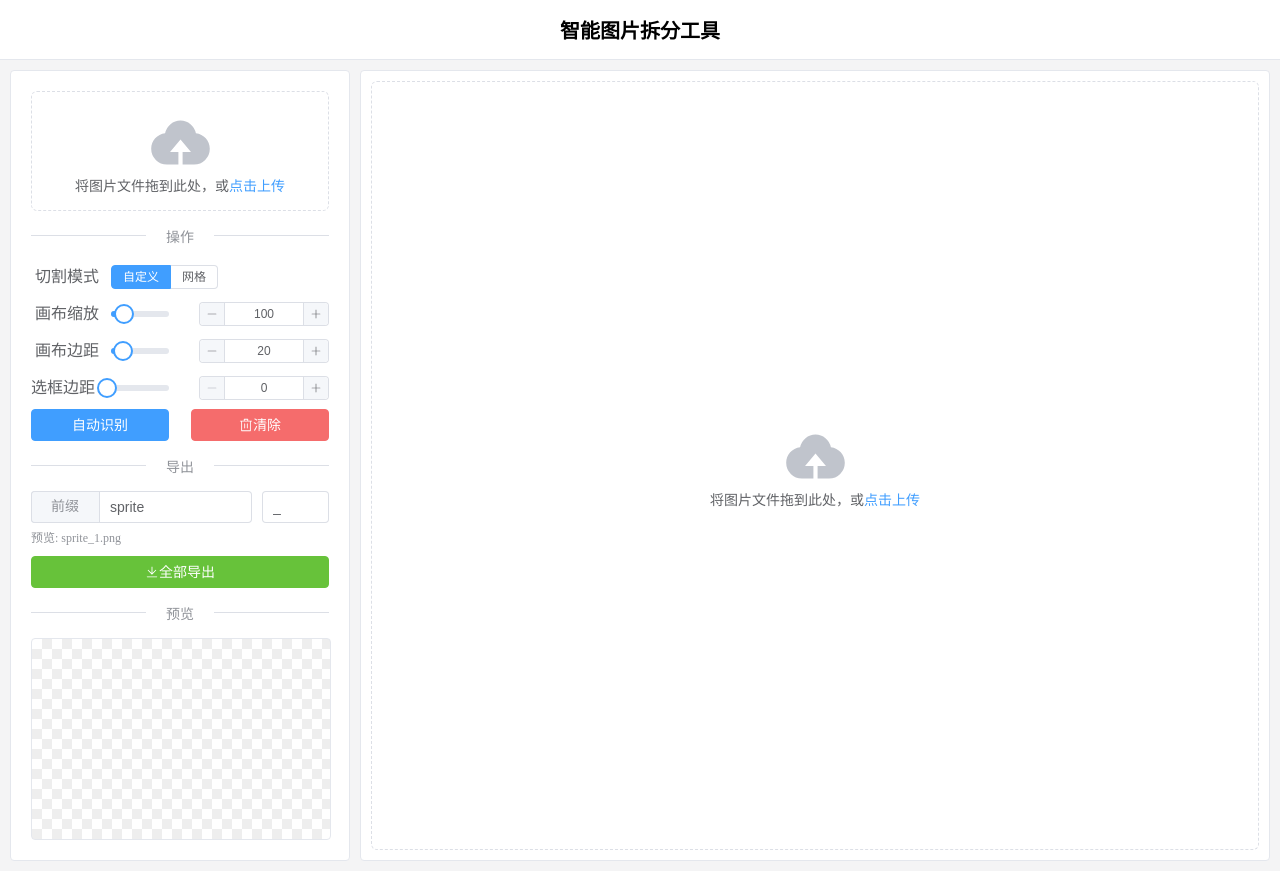
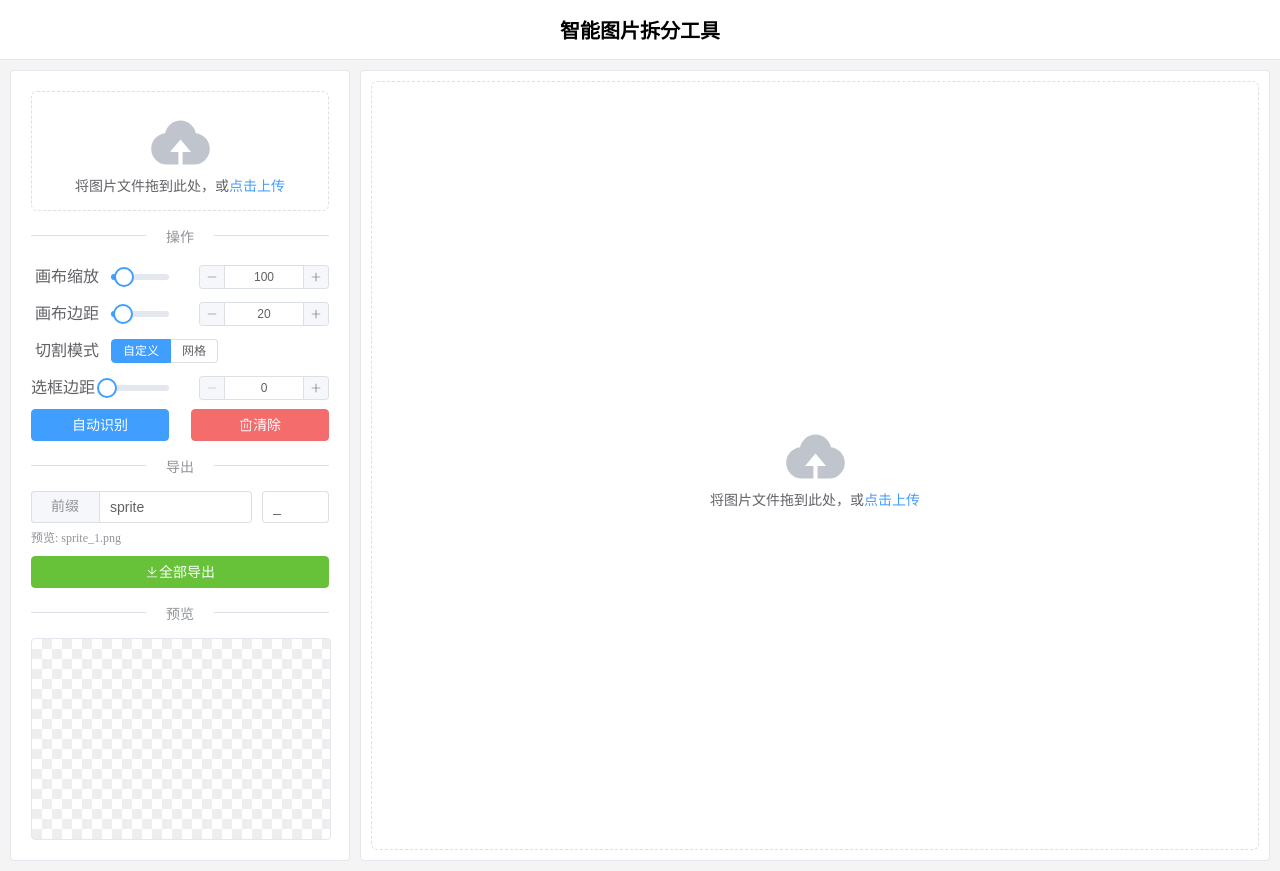
Before and after one commit to ask-tao/image-splitter, a Vue app: page / in a window 1280 px wide. Built offline with nearby package versions, Linux system fonts and the light colour scheme.

Commit message:
feat(canvas): 添加画布缩放和边距设置功能，优化用户界面

```diff
--- a/src/App.vue
+++ b/src/App.vue
@@ -22,6 +22,12 @@
             </el-upload>
 
             <el-divider>操作</el-divider>
+            <el-form-item label-width="80px" label="画布缩放">
+              <el-slider v-model="canvasZoom" :min="10" :max="400" :step="10" show-input size="small" />
+            </el-form-item>
+            <el-form-item label-width="80px" label="画布边距">
+              <el-slider v-model="canvasPadding" :min="0" :max="100" show-input size="small" />
+            </el-form-item>
             <el-form-item label-width="80px" label="切割模式">
               <el-radio-group v-model="slicingMode" size="small">
                 <el-radio-button label="custom">自定义</el-radio-button>
@@ -30,12 +36,6 @@
             </el-form-item>
 
             <div v-if="slicingMode === 'custom'">
-              <el-form-item label-width="80px" label="画布缩放">
-                <el-slider v-model="canvasZoom" :min="10" :max="400" :step="10" show-input size="small" />
-              </el-form-item>
-              <el-form-item label-width="80px" label="画布边距">
-                <el-slider v-model="canvasPadding" :min="0" :max="100" show-input size="small" />
-              </el-form-item>
               <el-form-item label-width="auto" label="选框边距">
                 <el-slider v-model="autoDetectPadding" :min="0" :max="20" :step="1" show-input size="small" />
               </el-form-item>
```
